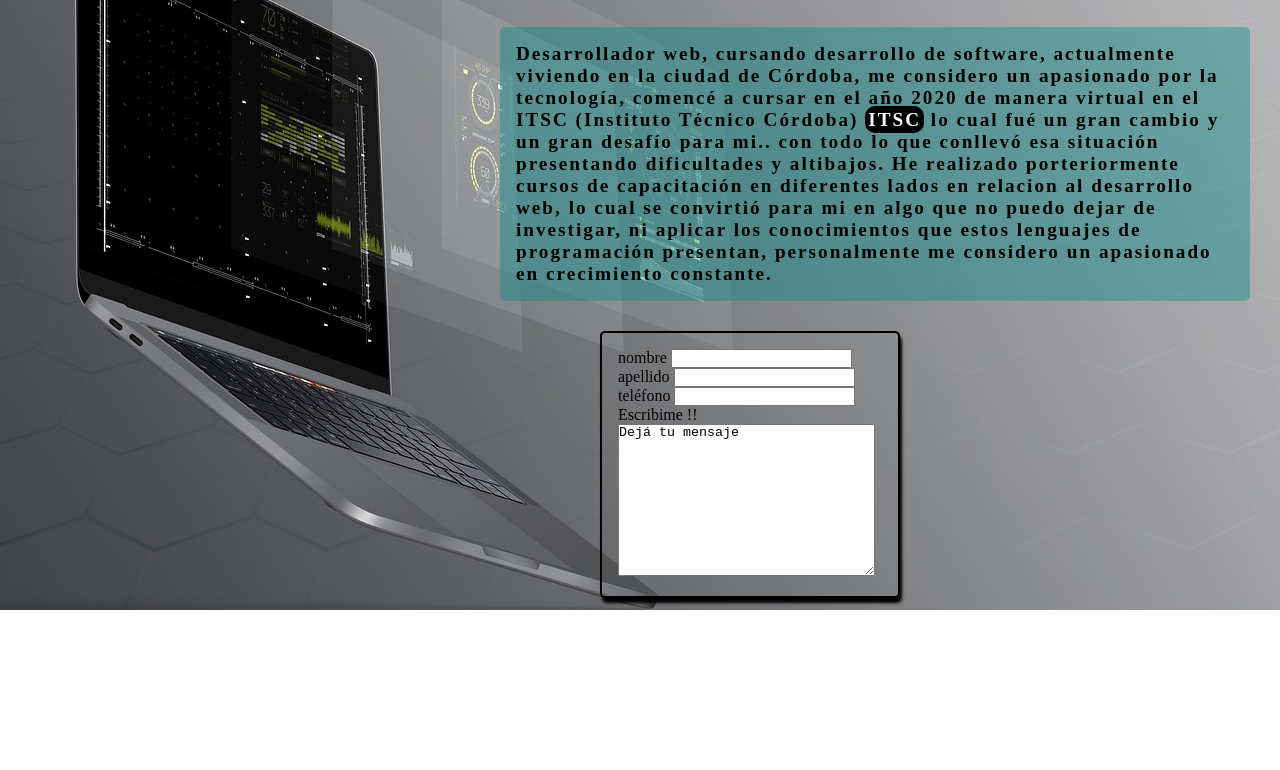
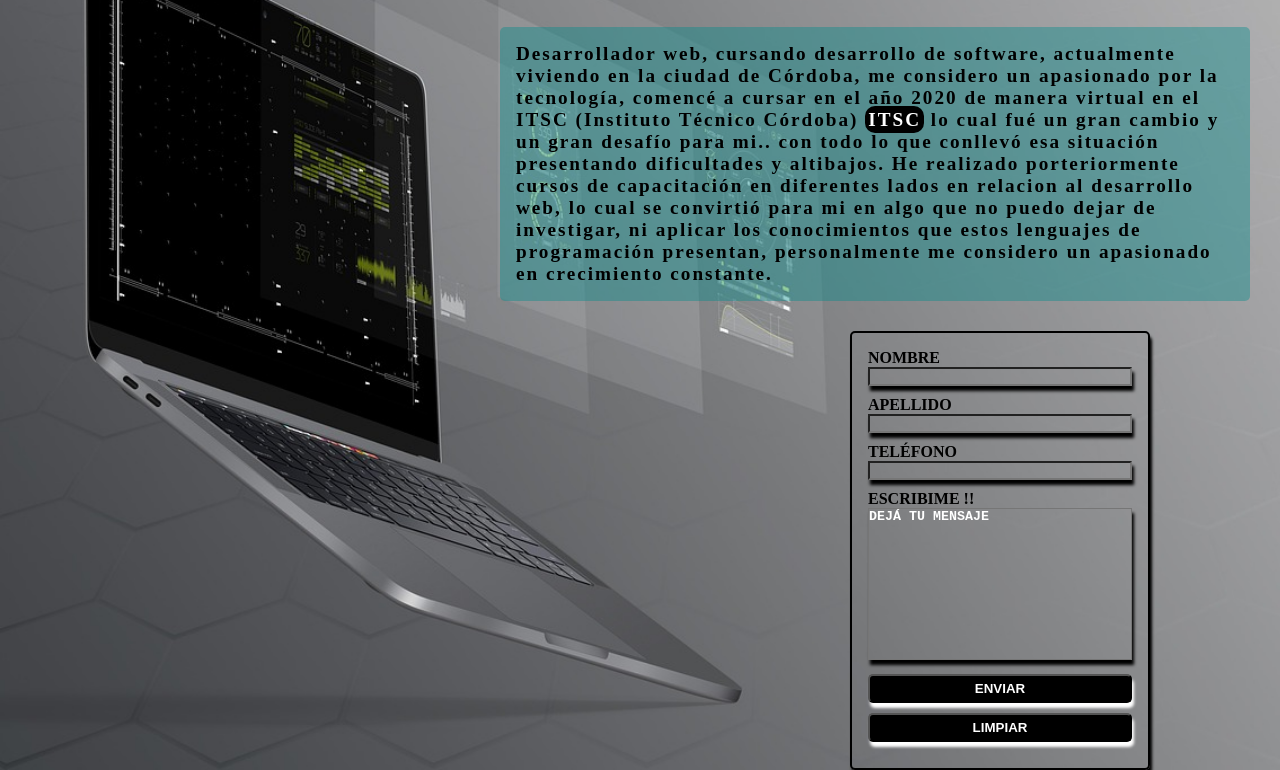
Before and after one commit to LeaBertero/Proyecto_CoderHouse2023, a plain HTML site: page ejemplo-portada-linkedin/index.html in a window 1280 px wide. Shown: the part 226-996 px from the top of the page. Before the commit the page ends 836 px from the top, so only its background shows below. Drawn offline with Linux system fonts and the light colour scheme.

Commit message:
finalizacion del formulario

```diff
--- a/ejemplo-portada-linkedin/estilos/estilos.css
+++ b/ejemplo-portada-linkedin/estilos/estilos.css
@@ -93,10 +93,64 @@
 }
 
 .contacto {
-    margin: 0 0 0 600px;
+    margin: 0 0 0 850px;
     border-radius: 5px;
     padding: 1rem;
     border: 2px solid black;
     width: 300px;
     box-shadow: 2px 5px 3px black;
 }
+
+.formulario textarea {
+    resize: none;
+    box-shadow: 2px 5px 3px black;
+    width: 100%;
+    background-color: transparent;
+    color: white;
+    font-weight: bold;
+    text-transform: uppercase;
+    margin-bottom: 10px;
+}
+
+.formulario input {
+    width: 100%;
+    box-shadow: 2px 5px 3px black;
+    background-color: transparent;
+    color: white;
+    font-weight: bold;
+    text-transform: uppercase;
+    /* padding: 5px; */
+    margin-bottom: 10px;
+}
+
+.formulario label {
+    /* margin-bottom: 5px; */
+    text-transform: uppercase;
+    font-weight: bold;
+    /* padding: 1rem; */
+}
+
+.formulario .boton-enviar {
+    border-radius: 5px;
+    color: white;
+    background-color: black;
+    box-shadow: 2px 5px 3px white;
+    padding: 5px;
+}
+
+.formulario .boton-enviar:hover {
+    cursor: pointer;
+}
+
+.formulario .boton-limpiar:hover {
+    cursor: pointer;
+}
+
+
+.formulario .boton-limpiar {
+    border-radius: 5px;
+    color: white;
+    background-color: black;
+    box-shadow: 2px 5px 3px white;
+    padding: 5px;
+}
--- a/ejemplo-portada-linkedin/index.html
+++ b/ejemplo-portada-linkedin/index.html
@@ -65,20 +65,20 @@
 
                 <section class="contacto">
 
-                    <form action="" method="post">
+                    <form class="formulario" action="" method="post">
 
                         <div>
-                            <label for="nombre">nombre</label>
+                            <label class="label" for="nombre">nombre</label>
                             <input id="nombre" type="text">
                         </div>
 
                         <div>
-                            <label for="apellido">apellido</label>
+                            <label class="label" for="apellido">apellido</label>
                             <input id="apellido" type="text">
                         </div>
 
                         <div>
-                            <label for="telefono">teléfono</label>
+                            <label class="label" for="telefono">teléfono</label>
                             <input id="telefono" type="tel">
                         </div>
 
@@ -91,7 +91,10 @@
                                 rows="10">Dejá tu mensaje</textarea>
                         </div>
 
-
+                        <div>
+                            <input value="enviar" class="boton-enviar" type="submit">
+                            <input value="limpiar" class="boton-limpiar" type="reset">
+                        </div>
 
                     </form>
 
```
